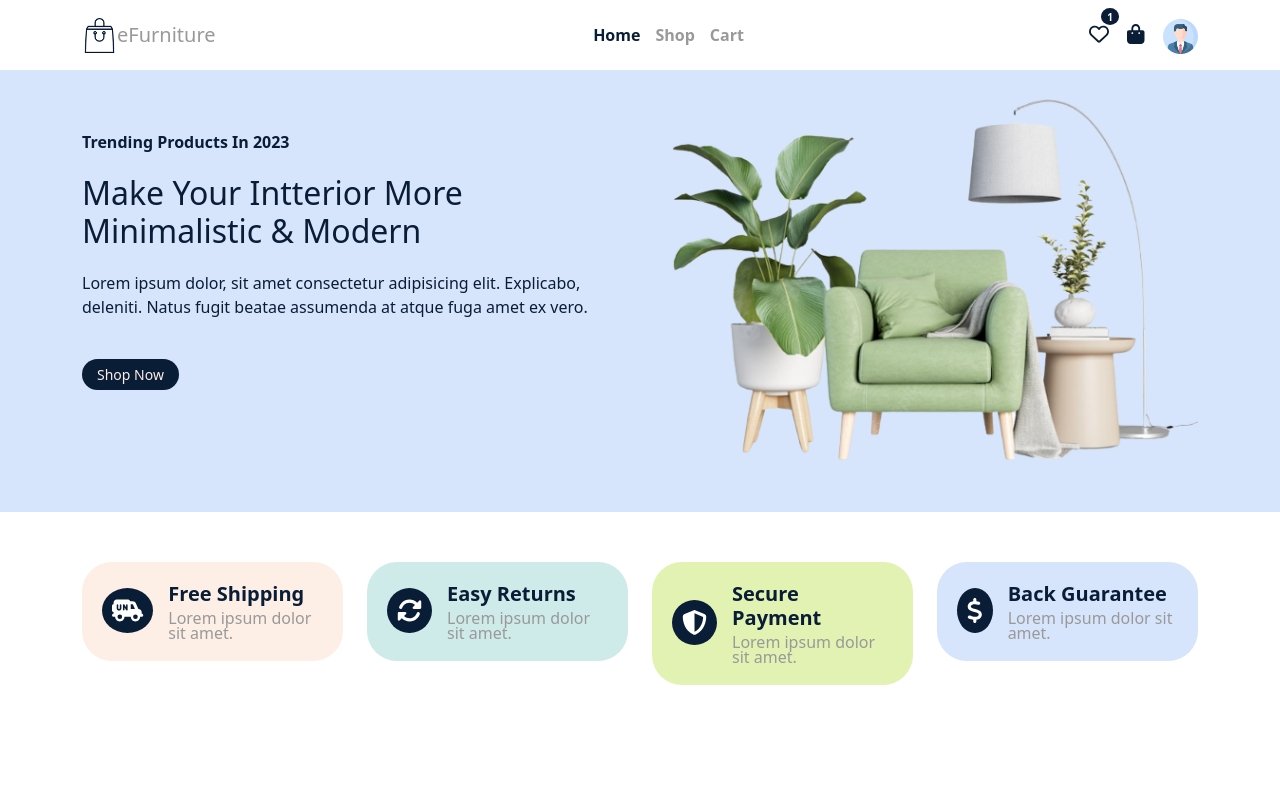
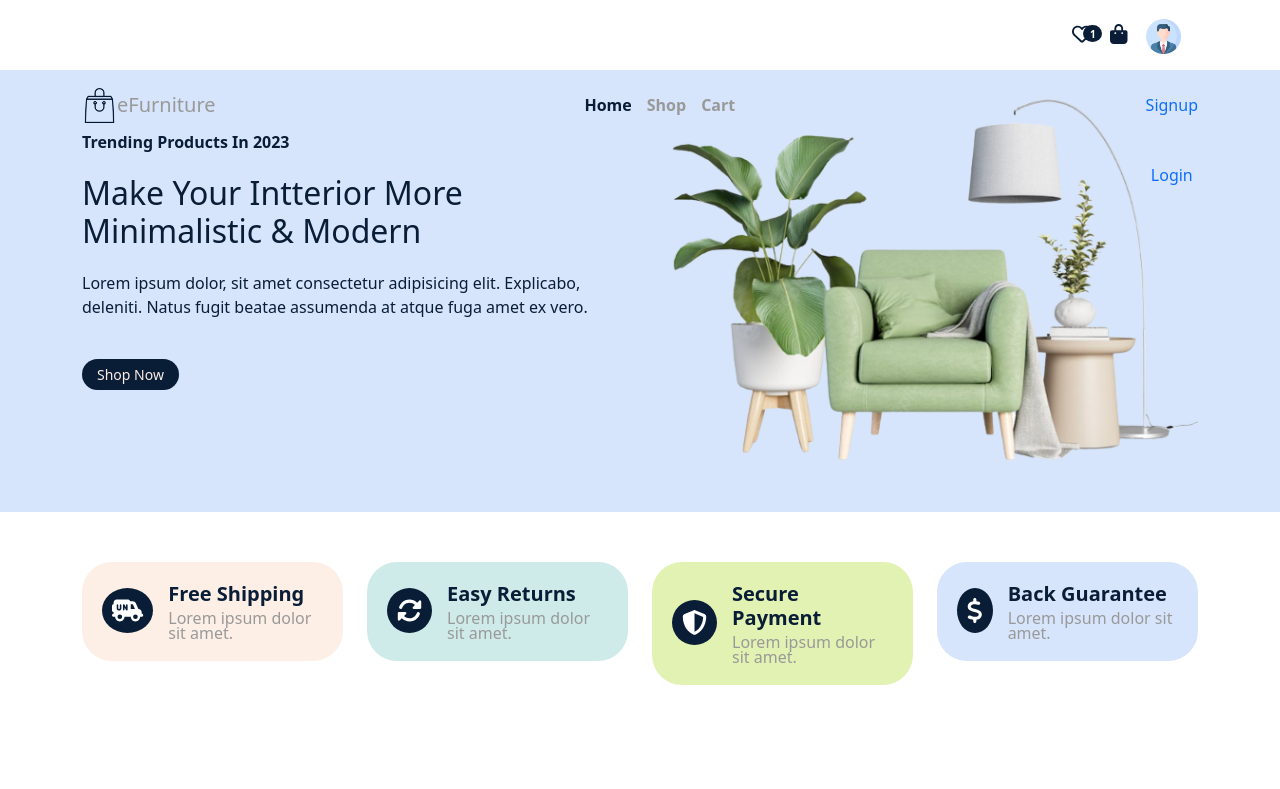
Before and after one commit to MuhammedMostafaSalem/eFurniture, a React (Create React App) app: page / in a window 1280 px wide. Shown: the top 789 px of the page. Built offline with nearby package versions, Linux system fonts and the light colour scheme; no server answers; a web font is replaced by a local one.

Commit message:
update for Authenticate img

```diff
--- a/src/components/Utility/Header/Header.js
+++ b/src/components/Utility/Header/Header.js
@@ -1,7 +1,7 @@
 import React, { useEffect, useRef } from 'react'
 import './Header.css'
 import { Container } from 'react-bootstrap'
-import { NavLink, useNavigate } from "react-router-dom";
+import { Link, NavLink, useNavigate } from "react-router-dom";
 import { FontAwesomeIcon } from '@fortawesome/react-fontawesome'
 import { faBagShopping } from '@fortawesome/free-solid-svg-icons'
 import { faHeart } from '@fortawesome/free-regular-svg-icons'
@@ -9,6 +9,10 @@ import logo from '../../../assets/images/eco-logo.png'
 import userIcon from '../../../assets/images/user-icon.png'
 import { motion } from "framer-motion";
 import { useSelector } from 'react-redux';
+import useAuth from './../../../CustomHooks/useAuth';
+import { signOut } from 'firebase/auth';
+import { auth } from '../../../firebase.config';
+import { toast } from 'react-toastify';
 
 
 const nav_links = [
@@ -62,6 +66,21 @@ const Header = () => {
         navegate('/cart')
     }
 
+    // select for Authenticate
+    const {currentUser} = useAuth();
+
+    const profileActionRef = useRef(null);
+    const toggleprofileAction = ()=> profileActionRef.current.classList.toggle('show_profileActions')
+
+    const logout = () => {
+        signOut(auth).then(()=> {
+            toast.success('Logged out');
+            navegate('/')
+        }).catch((error) => {
+            toast.error(error.message);
+        })
+    }
+
 
     return (
         <header className='header' ref={headerRef}>
@@ -106,9 +125,19 @@ const Header = () => {
                                 ) : <span className='badge'></span>
                             }
                         </span>
-                        <span className='cart_icon'>
-                            <motion.img whileTap={{ scale: 1.2 }} src={userIcon} alt='userIcon' />
-                        </span>
+                        <div className='profile_img'>
+                            <motion.img whileTap={{ scale: 1.2 }} src={currentUser ? currentUser.photoURL : userIcon} alt='' onClick={toggleprofileAction} />
+
+                            <div className='profile_actions' ref={profileActionRef} onClick={toggleprofileAction}>
+                                {
+                                    currentUser ? <span onClick={logout}>Logout</span> :
+                                    <div className='d-flex align-items-center justify-content-center flex-column'>
+                                        <Link to='/signup'>Signup</Link>
+                                        <Link to='/login'>Login</Link>
+                                    </div>
+                                }
+                            </div>
+                        </div>
                         <div className='mobile_bar'>
                             <span onClick={menuToggle}>
                                 <i className="fa-solid fa-bars i" ref={iconRef} onClick={iconToggle}></i>
```
